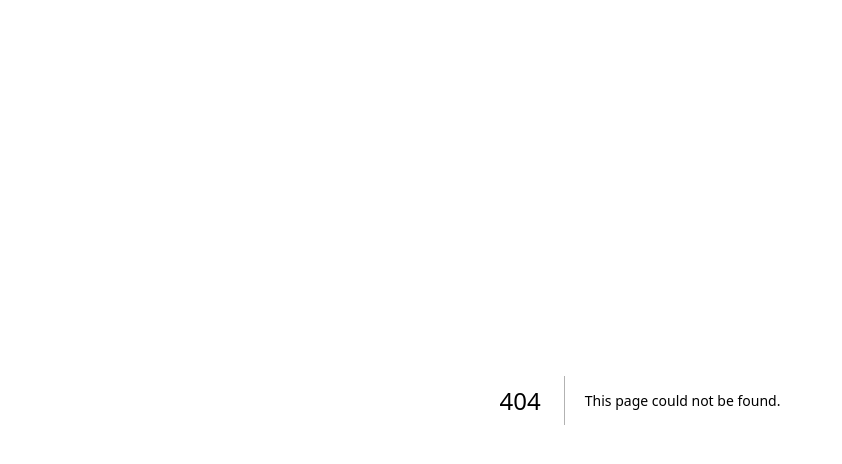
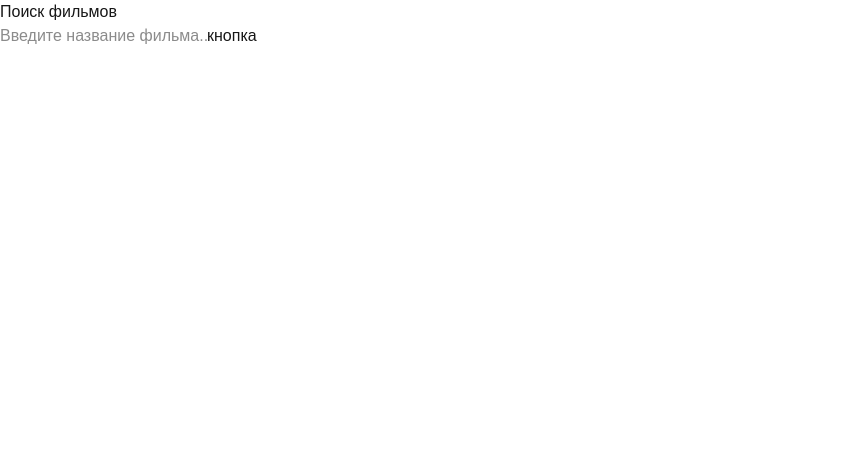
Before and after one commit to saper-avi/mediashelf-frontend, a Next.js app in the folder mediashelf-frontend/: page /search in a window 1280 px wide. Before the commit this address had no page. Shown: the top 464 px of the page, without its empty margins (0-842 px from the left). Built offline with nearby package versions, Linux system fonts and the light colour scheme.

Commit message:
feat: add search page component

```diff
--- /dev/null
+++ b/mediashelf-frontend/src/app/search/page.tsx
@@ -0,0 +1,15 @@
+'use client'
+import { useState } from 'react'
+
+export default function Searchpage() {
+    const [query, setQuery] = useState('')
+    return (
+        <div>
+            <h1>Поиск фильмов</h1>
+            <input placeholder="Введите название фильма..."
+            value = {query}
+            onChange = {(e) => setQuery(e.target.value)}></input>
+            <button onClick={() => console.log('нажато')}>кнопка</button>
+        </div>
+    )
+}
```
